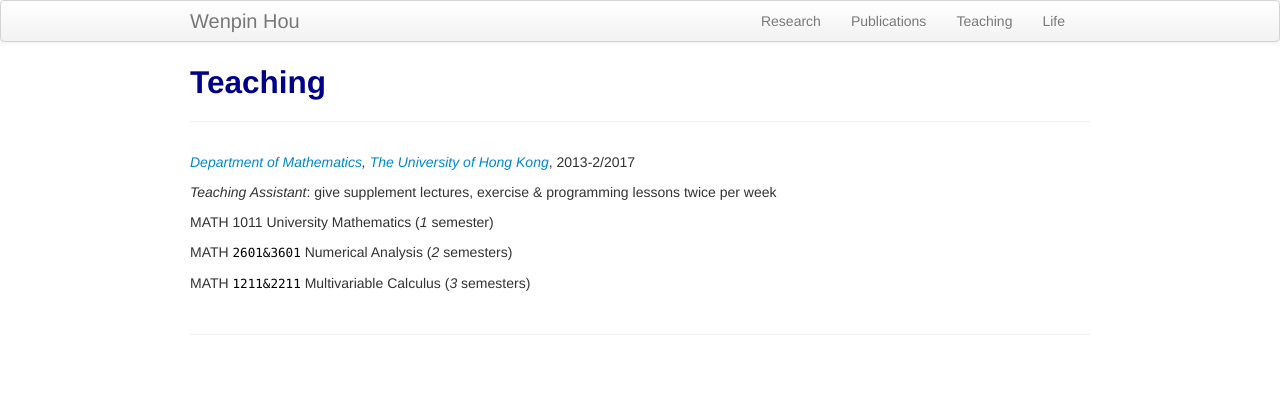
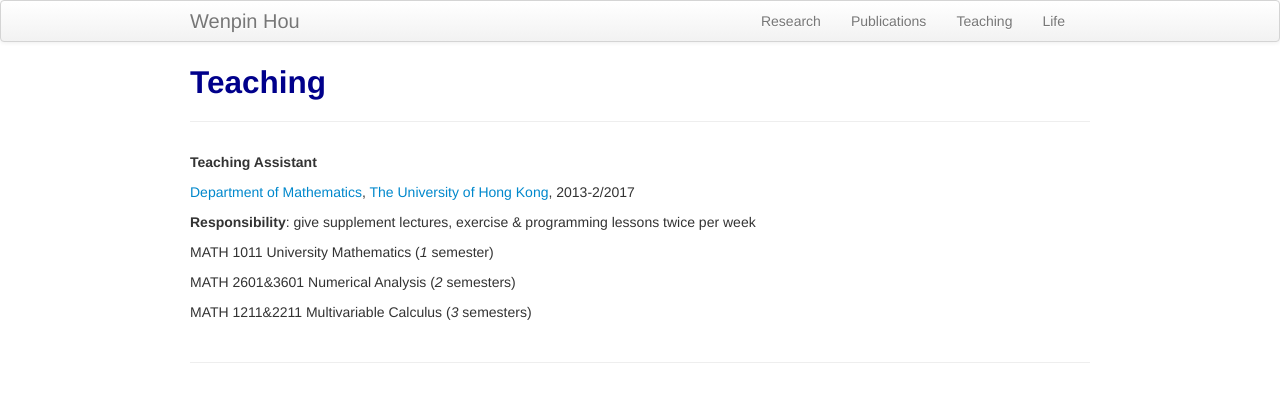
Before and after one commit to Winnie09/Wenpin_Hou, a Jekyll site: the page built from pages/teaching.md, in a window 1280 px wide. Shown: the top 402 px of the page. Built offline with Jekyll 4.4.1, drawn with Linux system fonts in a browser that asks for light colours.

Commit message:
add teaching

```diff
--- a/pages/teaching.md
+++ b/pages/teaching.md
@@ -2,12 +2,15 @@
 layout: page
 title: Teaching
 ---
-*[Department of Mathematics](https://hkumath.hku.hk/web/index.php), [The University of Hong Kong](https://www.hku.hk/)*, 2013-2/2017
 
-*Teaching Assistant*: give supplement lectures, exercise & programming lessons twice per week
+**Teaching Assistant**
+
+[Department of Mathematics](https://hkumath.hku.hk/web/index.php), [The University of Hong Kong](https://www.hku.hk/), 2013-2/2017
+
+**Responsibility**: give supplement lectures, exercise & programming lessons twice per week
 
 MATH 1011 University Mathematics \(*1* semester\)
 
-MATH `2601&3601` Numerical Analysis \(*2* semesters\)
+MATH 2601&3601 Numerical Analysis \(*2* semesters\)
 
-MATH `1211&2211` Multivariable Calculus \(*3* semesters\)
+MATH 1211&2211 Multivariable Calculus \(*3* semesters\)
```
